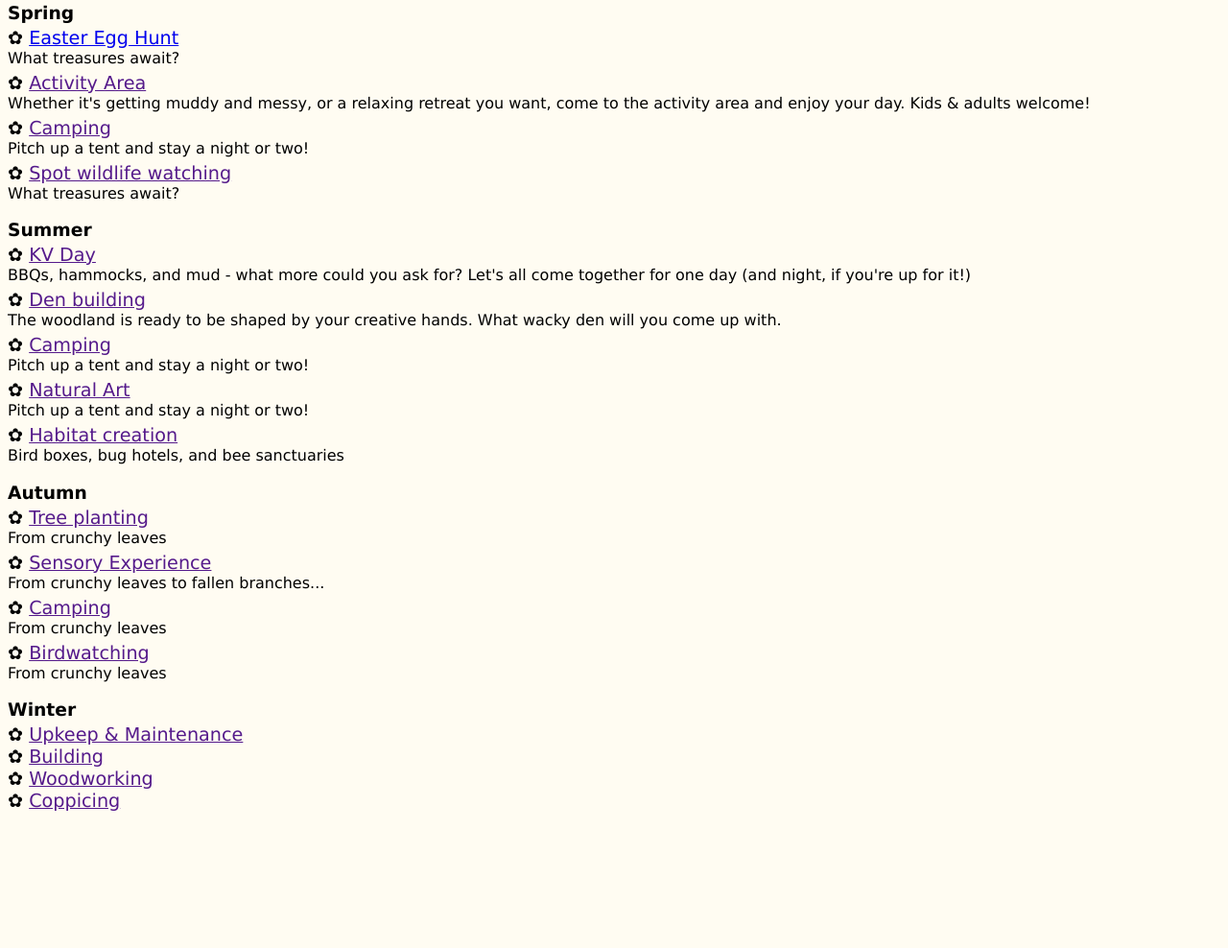
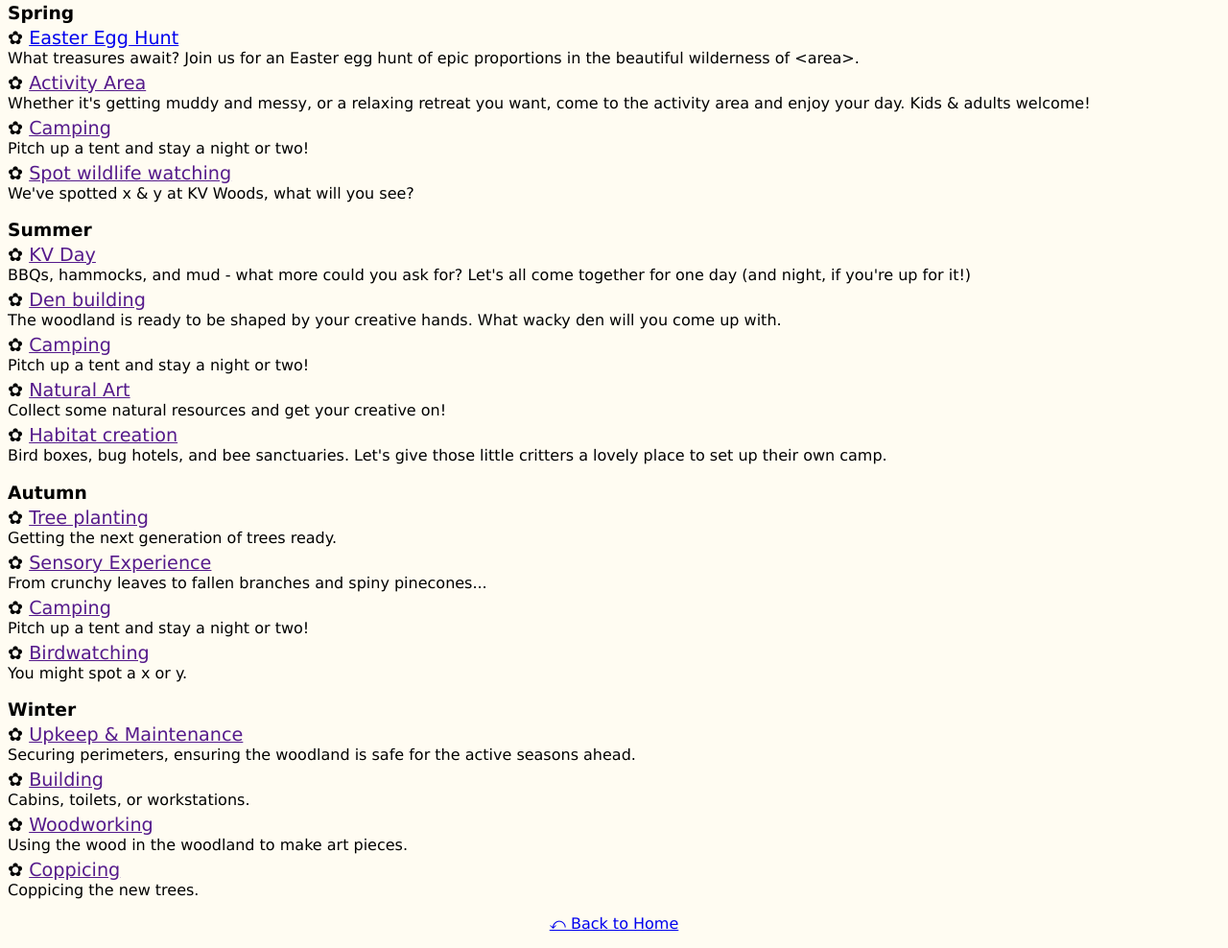
Before and after one commit to SpicyNine/spicynine.github.io, a plain HTML site: page activities.html in a window 1280 px wide. Shown: the part 221-1209 px from the top of the page at 96% size. Before the commit the page ends 1075 px from the top, so only its background shows below. Drawn offline with Linux system fonts and the light colour scheme; a script that the page names is missing.

Commit message:
homepage links

```diff
--- a/activities.html
+++ b/activities.html
@@ -10,7 +10,7 @@
 
 
 <div id="navbar">
-  <h1 id="nbh"> KV WOODS <img class="nav-icon" src="./woodland.svg" style="margin-right: 5px;"></h1>
+  <h1 id="nbh"><a id="titleHomepage" href="./index.html">KV WOODS</a> <img class="nav-icon" src="./woodland.svg" style="margin-right: 5px;"></h1>
 <!--  <h1 id="nbh"><img id="hmb" class="nav-icon" src="./hbm.svg"> KV WOODS <img class="nav-icon" src="./logo-ph.svg"></h1>-->
 </div>
 
@@ -39,7 +39,7 @@
   <div>
     <h3>Spring</h3>
     <p class="activity-title">&#10047; <a href="./abp.html">Easter Egg Hunt</a></p>
-    <p class="activity-description">What treasures await?</p>
+    <p class="activity-description">What treasures await? Join us for an Easter egg hunt of epic proportions in the beautiful wilderness of &lt;area&gt;.</p>
     <p class="activity-title">&#10047; <a href="">Activity Area</a></p>
     <p class="activity-description">Whether it's getting muddy and messy, or a relaxing retreat you want, come to the activity area and enjoy your day. Kids & adults welcome!</p>
 
@@ -54,7 +54,7 @@
     <p class="activity-title">&#10047; <a href="">Camping</a></p>
     <p class="activity-description">Pitch up a tent and stay a night or two!</p>
     <p class="activity-title">&#10047; <a href="">Spot wildlife watching</a></p>
-    <p class="activity-description">What treasures await?</p>
+    <p class="activity-description">We've spotted x & y at KV Woods, what will you see?</p>
   </div>
   <div>
     <h3>Summer</h3>
@@ -65,29 +65,36 @@
     <p class="activity-title">&#10047; <a href="">Camping</a></p>
     <p class="activity-description">Pitch up a tent and stay a night or two!</p>
     <p class="activity-title">&#10047; <a href="">Natural Art</a></p>
-    <p class="activity-description">Pitch up a tent and stay a night or two!</p>
+    <p class="activity-description">Collect some natural resources and get your creative on!</p>
     <p class="activity-title">&#10047; <a href="">Habitat creation</a></p>
-    <p class="activity-description">Bird boxes, bug hotels, and bee sanctuaries</p>
+    <p class="activity-description">Bird boxes, bug hotels, and bee sanctuaries. Let's give those little critters a lovely place to set up their own camp.</p>
   </div>
   <div>
     <h3>Autumn</h3>
     <p class="activity-title">&#10047; <a href="">Tree planting</a></p>
-    <p class="activity-description">From crunchy leaves</p>
+    <p class="activity-description">Getting the next generation of trees ready.</p>
     <p class="activity-title">&#10047; <a href="">Sensory Experience</a></p>
-    <p class="activity-description">From crunchy leaves to fallen branches...</p>
+    <p class="activity-description">From crunchy leaves to fallen branches and spiny pinecones...</p>
     <p class="activity-title">&#10047; <a href="">Camping</a></p>
-    <p class="activity-description">From crunchy leaves</p>
+    <p class="activity-description">Pitch up a tent and stay a night or two!</p>
     <p class="activity-title">&#10047; <a href="">Birdwatching</a></p>
-    <p class="activity-description">From crunchy leaves</p>
+    <p class="activity-description">You might spot a x or y.</p>
 
   </div>
   <div>
     <h3>Winter</h3>
     <p class="activity-title">&#10047; <a href="">Upkeep & Maintenance</a></p>
+    <p class="activity-description">Securing perimeters, ensuring the woodland is safe for the active seasons ahead.</p>
     <p class="activity-title">&#10047; <a href="">Building</a></p>
+    <p class="activity-description">Cabins, toilets, or workstations.</p>
     <p class="activity-title">&#10047; <a href="">Woodworking</a></p>
+    <p class="activity-description">Using the wood in the woodland to make art pieces.</p>
     <p class="activity-title">&#10047; <a href="">Coppicing</a></p>
+    <p class="activity-description">Coppicing the new trees.</p>
   </div>
+</div>
+<div id="footer-homepage-link">
+  <p><a href="./index.html">&#10554; Back to Home</a></p>
 </div>
 </body>
 </html>
--- a/css.css
+++ b/css.css
@@ -46,7 +46,7 @@ body {
   border-radius: 5px;
 }
 
-#activity-container {
+#activity-container, #footer-homepage-link {
   text-align: center;
 }
 
@@ -121,6 +121,11 @@ body {
   display: inline !important;
 }
 
+#titleHomepage {
+  text-decoration: none;
+  color: black;
+}
+
 .welcomePara {
   font-size: .8em;
 }
```
Also changed, not shown: about.html (+4 -2 lines), abp.html (+2 -2 lines), findus.html (+4 -2 lines), index.html (+2 -3 lines), woodlandmap.html (+4 -2 lines).
